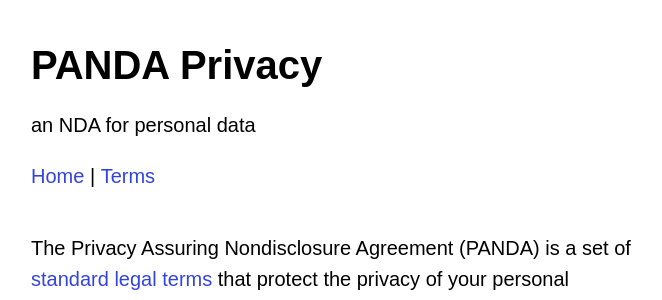
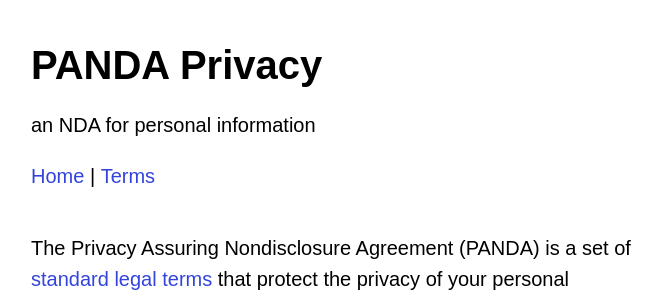
Before and after one commit to pandaprivacy/pandaprivacy.org, a Jekyll site: the page built from index.md, in a window 1280 px wide. Shown: the top 300 px of the page, without its empty margins (309-971 px from the left). Built offline with Jekyll 4.4.1, drawn with Linux system fonts in a browser that asks for light colours.

Commit message:
Replace "data" with "information" in description

```diff
--- a/_config.yml
+++ b/_config.yml
@@ -1,5 +1,5 @@
 title: PANDA Privacy
-description: an NDA for personal data
+description: an NDA for personal information
 url: https://pandaprivacy.org
 homepage: https://pandaprivacy.org
 email: feedback@pandaprivacy.org
```
